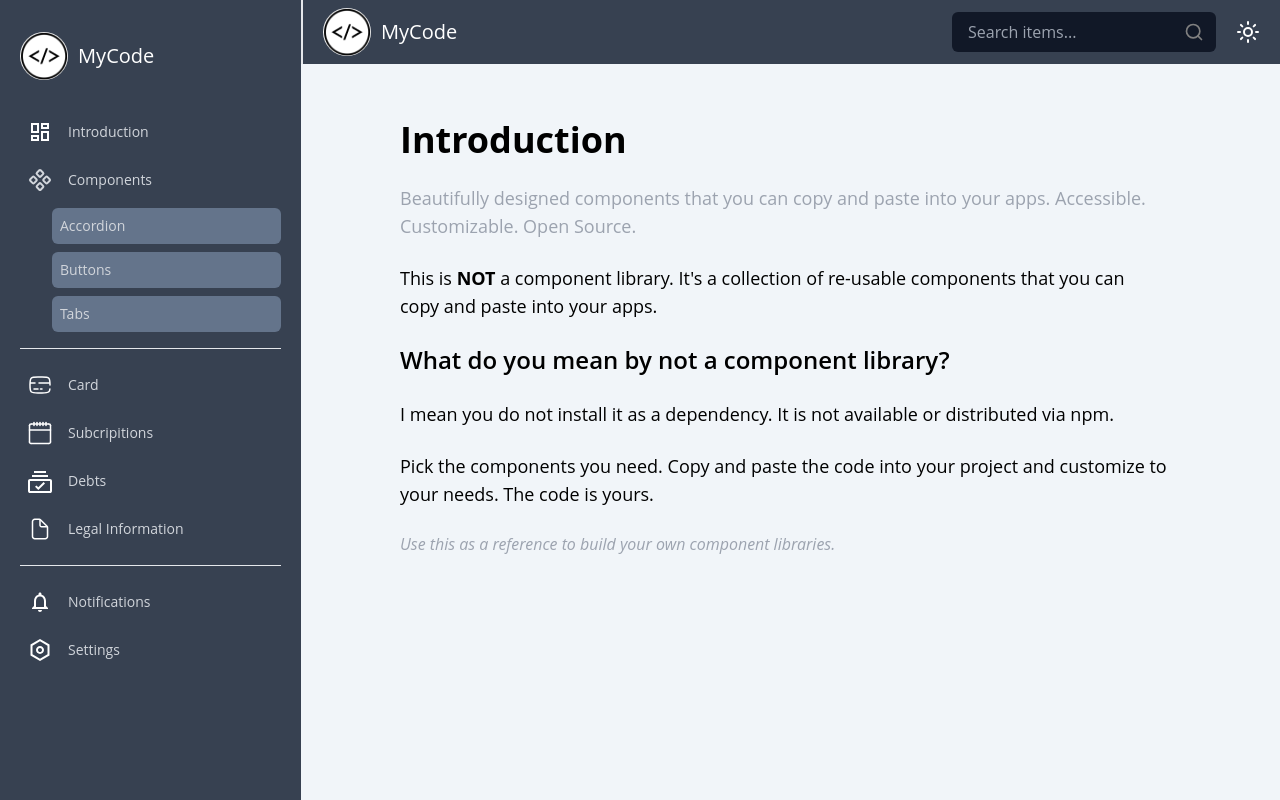
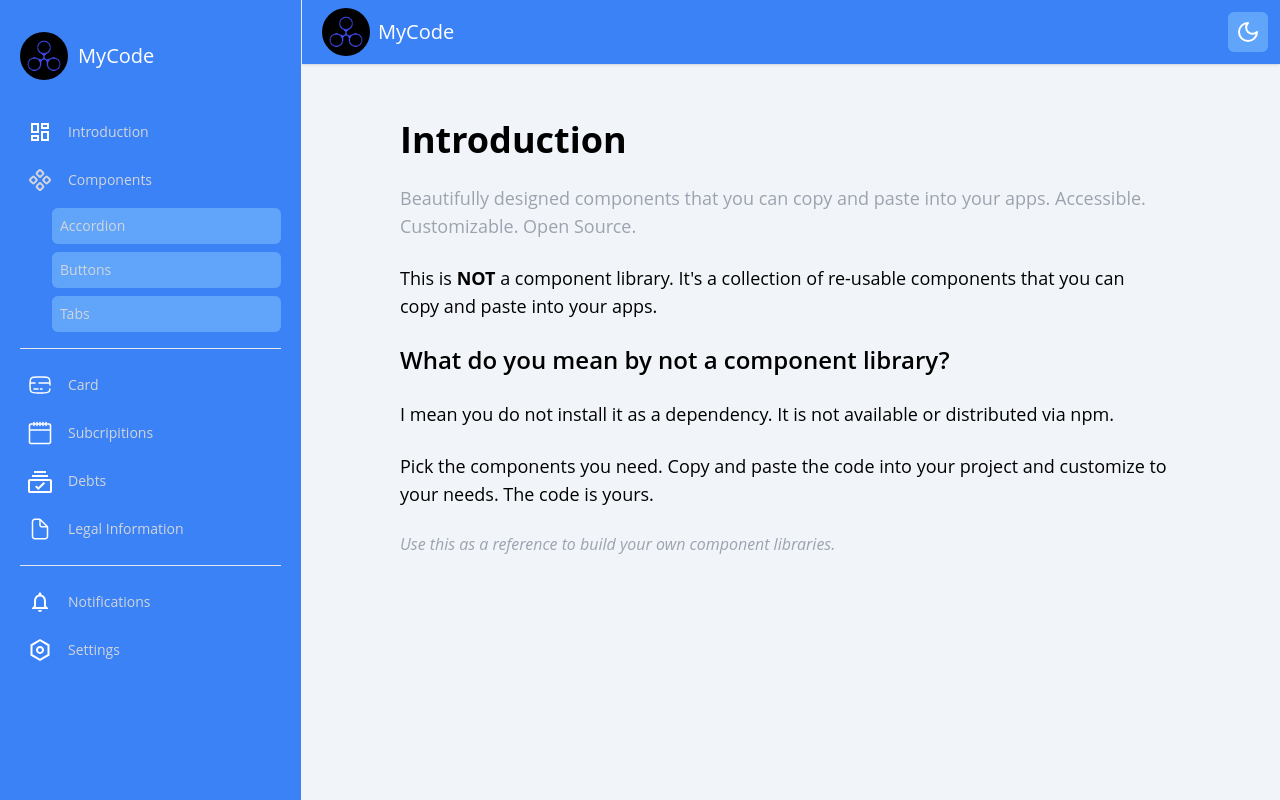
Before and after one commit to akmaljonmuhammadjonov07/UI-Library, a React (Vite) app: page / in a window 1280 px wide. Built offline with nearby package versions, Linux system fonts and the light colour scheme.

Commit message:
Darkmodes

```diff
--- a/src/components/drawer/drawer.jsx
+++ b/src/components/drawer/drawer.jsx
@@ -11,7 +11,7 @@ function Drawer() {
 			<Sidebar />
 
 			{/* Main Content */}
-			<div className='flex md:ml-72 max-md:ml-12 bg-slate-100 w-full relative max-md:mr-96 p-8 pt-14 min-h-screen justify-start transition-all duration-300'>
+			<div className='flex md:ml-72 max-md:ml-12 dark:bg-gray-800 bg-slate-100 text-gray-800 dark:text-slate-100 w-full relative max-md:mr-96 p-8 pt-14 min-h-screen justify-start transition-all duration-300'>
 				<div className='w-full flex justify-end'>
 					<Routes>
 						<Route path='/' element={<Home />} />
--- /dev/null
+++ b/src/components/drawer/navbar.jsx
@@ -0,0 +1,56 @@
+import { Moon, Sun } from 'lucide-react';
+import { useEffect, useState } from 'react';
+
+function Navbar() {
+	const [isDarkMode, setIsDarkMode] = useState(false);
+
+	// Sahifa yuklanishida foydalanuvchi tanlovini o'qish
+	useEffect(() => {
+		const savedMode = localStorage.getItem('darkMode') === 'true';
+		setIsDarkMode(savedMode);
+		if (savedMode) {
+			document.documentElement.classList.add('dark');
+		} else {
+			document.documentElement.classList.remove('dark');
+		}
+	}, []);
+
+	// Dark mode tugmachasi bosilganda
+	const toggleDarkMode = () => {
+		setIsDarkMode(prevMode => {
+			const newMode = !prevMode;
+			localStorage.setItem('darkMode', newMode); // Tanlovni saqlash
+			if (newMode) {
+				document.documentElement.classList.add('dark');
+			} else {
+				document.documentElement.classList.remove('dark');
+			}
+			return newMode;
+		});
+	};
+
+	return (
+		<div className='h-16 w-full p-3 pl-5 bg-blue-500 dark:bg-[#6D28D9] flex justify-between items-center border-l shadow'>
+			<div className='flex gap-2 items-center'>
+				<img
+					src='/logo.png'
+					alt='Logo'
+					className='cursor-pointer bg-white rounded-full w-12 h-12'
+				/>
+				<h1 className='text-white dark:text-gray-200 text-xl font-medium'>
+					MyCode
+				</h1>
+			</div>
+			<div>
+				<button
+					onClick={toggleDarkMode}
+					className='flex items-center p-2 rounded-md bg-blue-400 hover:bg-blue-600 text-white dark:bg-gray-600 dark:hover:bg-gray-500'
+				>
+					{isDarkMode ? <Sun size={24} /> : <Moon size={24} />}
+				</button>
+			</div>
+		</div>
+	);
+}
+
+export default Navbar;
--- a/src/components/drawer/sidebar.jsx
+++ b/src/components/drawer/sidebar.jsx
@@ -1,6 +1,7 @@
-import { Component, Search, Sun } from 'lucide-react';
+import { Component } from 'lucide-react';
 import { useState } from 'react';
 import { NavLink } from 'react-router-dom';
+import Navbar from './navbar';
 
 const Sidebar = () => {
 	const [open] = useState(true);
@@ -11,12 +12,12 @@ const Sidebar = () => {
 			<div
 				className={`${
 					open ? 'w-96 max-md:w-20' : 'w-24'
-				} bg-gray-700 h-screen p-5 pt-8 relative duration-300`}
+				} bg-[#3B82F6] dark:bg-[#6D28D9] h-screen p-5 pt-8 relative duration-300`}
 			>
 				<div className='flex gap-x-2.5 items-center'>
 					<img
-						src='/capture_241214_215434-removebg-preview.png'
-						className={`cursor-pointer duration-500 bg-white rounded-full w-12 h-12 ${
+						src='/logo.png'
+						className={`cursor-pointer duration-500 bg-white border-black rounded-full w-12 h-12 ${
 							open && 'rotate-[360deg]'
 						}`}
 					/>
@@ -70,13 +71,13 @@ const Sidebar = () => {
 					</NavLink>
 					{accordionOpen && open && (
 						<ul className='pl-8 mt-2 space-y-2'>
-							<li className='text-gray-300 p-2 bg-slate-500 rounded-md hover:text-black text-sm cursor-pointer'>
+							<li className='text-gray-300 p-2 bg-blue-400 dark:bg-violet-500 rounded-md hover:text-black text-sm cursor-pointer'>
 								Accordion
 							</li>
-							<li className='text-gray-300 p-2 bg-slate-500 rounded-md hover:text-black text-sm cursor-pointer'>
+							<li className='text-gray-300 p-2 bg-blue-400 dark:bg-violet-500 rounded-md hover:text-black text-sm cursor-pointer'>
 								Buttons
 							</li>
-							<li className='text-gray-300 p-2 bg-slate-500 rounded-md hover:text-black text-sm cursor-pointer'>
+							<li className='text-gray-300 p-2 bg-blue-400 dark:bg-violet-500 rounded-md hover:text-black text-sm cursor-pointer'>
 								Tabs
 							</li>
 						</ul>
@@ -199,41 +200,8 @@ const Sidebar = () => {
 					</NavLink>
 				</ul>
 			</div>
-			<div className='h-16 w-full p-3 pl-5 bg-gray-700 flex justify-between items-center border-l-2 z-5'>
-				<div className='flex gap-x-2.5 items-center'>
-					<img
-						src='/capture_241214_215434-removebg-preview.png'
-						className={`cursor-pointer duration-500 bg-white rounded-full w-12 h-12 ${
-							open && 'rotate-[360deg]'
-						}`}
-					/>
-					<h1
-						className={`text-white max-md:hidden flex origin-left font-medium text-xl duration-200 ${
-							!open && 'scale-0'
-						}`}
-					>
-						{`MyCode`}
-					</h1>
-				</div>
-				<div>
-					{' '}
-					<div className='flex gap-3 items-center w-full'>
-						<div className='relative w-full'>
-							<input
-								type='text'
-								placeholder='Search items...'
-								className='block w-full rounded-md bg-gray-900 px-4 py-2 pr-10 text-base text-white outline-none placeholder-gray-400 focus:ring-2 focus:ring-indigo-600'
-							/>
-							<div className='absolute inset-y-0 right-0 flex items-center pr-3 pointer-events-none'>
-								<Search size={20} color='gray' />
-							</div>
-						</div>
-						<button className='flex justify-center cursor-pointer hover:bg-slate-600 items-center p-2 rounded-md hover:rotate-180'>
-							<Sun color='white' />
-						</button>
-					</div>
-				</div>
-			</div>
+
+			<Navbar />
 		</div>
 	);
 };
--- a/src/pages/Home/index.jsx
+++ b/src/pages/Home/index.jsx
@@ -1,7 +1,7 @@
 function Home() {
 	return (
 		<div className='w-full z-50'>
-			<div className=' w-full text-black min-h-screen px-8 py-16'>
+			<div className=' w-full text-black dark:text-slate-100 min-h-screen px-8 py-16'>
 				<div className='max-w-3xl mx-auto'>
 					<h1 className='text-4xl font-bold mb-6'>Introduction</h1>
 					<p className='text-lg text-gray-400 mb-6'>
--- a/src/styles/index.css
+++ b/src/styles/index.css
@@ -49,11 +49,10 @@ input::-webkit-inner-spin-button {
 }
 
 body {
-	background-color: white;
-	color: #121212;
+	@apply bg-white text-black dark:bg-gray-900 dark:text-white;
 }
 
-.app {
+/* .app {
 	width: 90%;
 	margin: 0 auto;
 	padding: 50px 0 50px 0;
@@ -67,4 +66,4 @@ body {
 	display: flex;
 	justify-content: center;
 	align-items: center;
-}
+} */
--- a/tailwind.config.js
+++ b/tailwind.config.js
@@ -1,5 +1,6 @@
 /** @type {import('tailwindcss').Config} */
 export default {
+	darkMode: 'class',
 	content: ['./index.html', './src/**/*.{js,ts,jsx,tsx}'],
 	theme: {
 		extend: {},
```
Also changed, not shown: public/logo.png (added).
